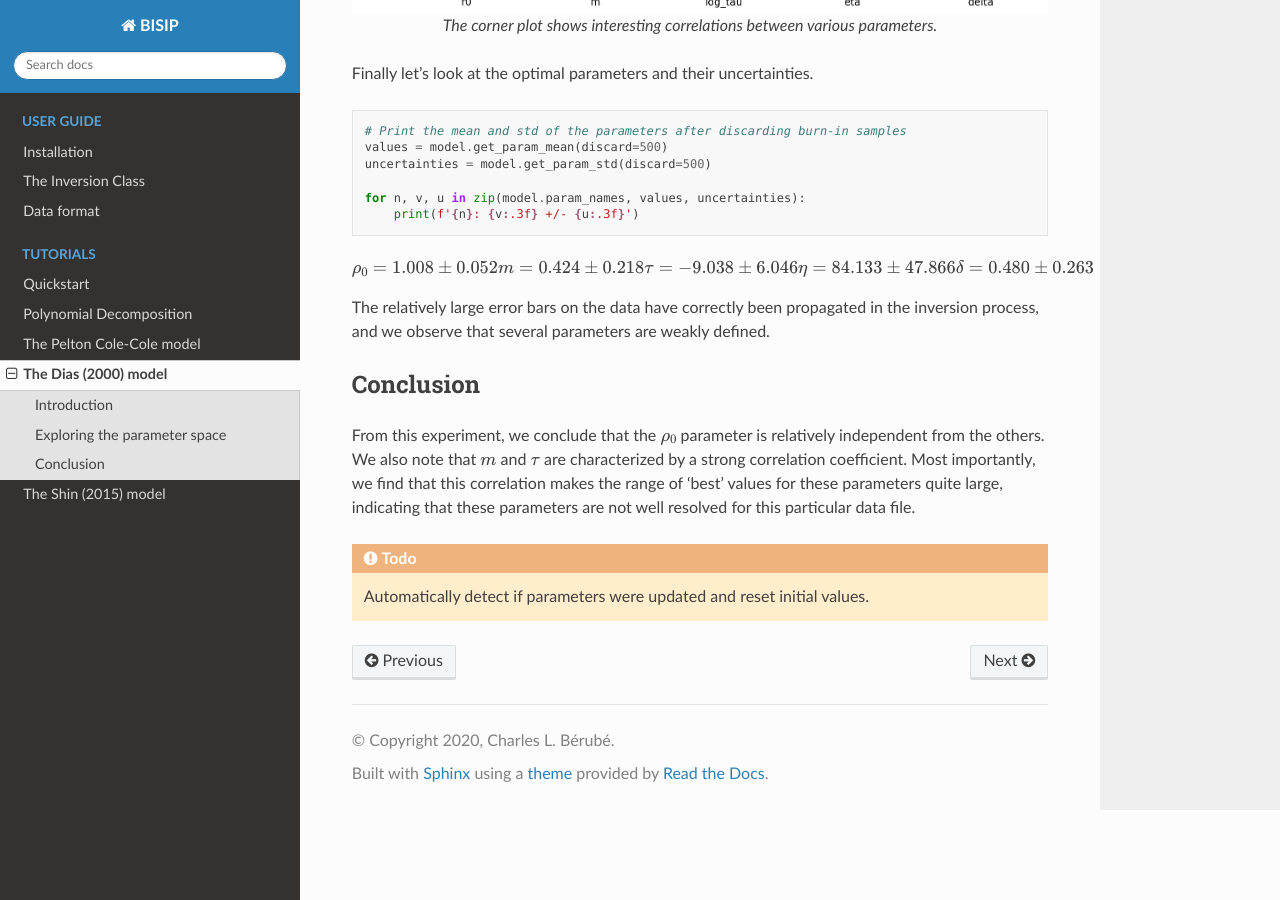
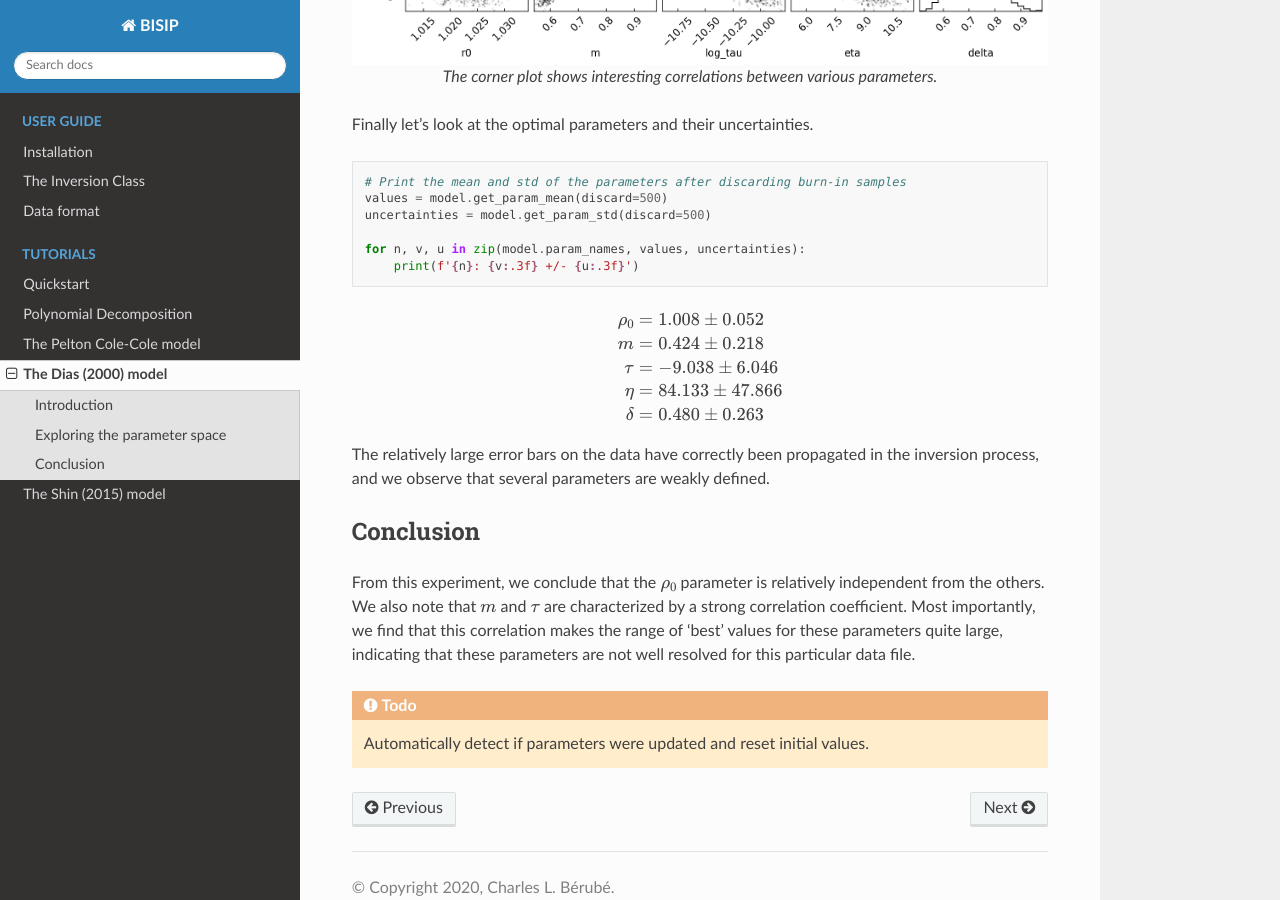
Before and after one commit to clberube/bisip2, a Sphinx documentation site: the page built from docs/tutorials/dias.rst, in a window 1280 px wide and 900 px high, scrolled down 4998 px. Built offline with Sphinx 7.4.7 and the Read the Docs theme 2.0.0, drawn with Linux system fonts in a browser that asks for light colours; some of the changed text lies outside the part shown.

Commit message:
Update docs

```diff
--- a/docs/tutorials/dias.rst
+++ b/docs/tutorials/dias.rst
@@ -16,15 +16,17 @@ predicts that the complex resistivity spectra :math:`\boldsymbol{\rho^*}` of a
 polarizable rock sample can be described by
 
 .. math::
+
     \rho^* = \rho_0 \left[ 1-m\left(1-\frac{1}{1+i\omega\tau'(1+\frac{1}{\mu})} \right) \right],
 
 where :math:`\omega` is the measurement angular frequencies
 (:math:`\omega=2\pi f`) and :math:`i` is the imaginary unit. Additionally,
 
 .. math::
-    \mu = i\omega\tau + \left(i\omega\tau''\right)^{1/2},
-    \tau' = (\tau/\delta)(1 - \delta)/(1 - m),
-    \tau'' = \tau^2 \eta^2.
+
+    \mu &= i\omega\tau + \left(i\omega\tau''\right)^{1/2}, \\
+    \tau' &= (\tau/\delta)(1 - \delta)/(1 - m), \\
+    \tau'' &= \tau^2 \eta^2.
 
 Here, :math:`\rho^*` depends on 5 parameters:
 
@@ -162,11 +164,12 @@ Finally let's look at the optimal parameters and their uncertainties.
         print(f'{n}: {v:.3f} +/- {u:.3f}')
 
 .. math::
-  \rho_0 = 1.008 \pm 0.052
-  m = 0.424 \pm 0.218
-  \tau = -9.038 \pm 6.046
-  \eta = 84.133 \pm 47.866
-  \delta = 0.480 \pm 0.263
+
+  \rho_0 &= 1.008 \pm 0.052 \\
+  m &= 0.424 \pm 0.218 \\
+  \tau &= -9.038 \pm 6.046 \\
+  \eta &= 84.133 \pm 47.866 \\
+  \delta &= 0.480 \pm 0.263 \\
 
 The relatively large error bars on the data have correctly been propagated
 in the inversion process, and we observe that several parameters are weakly defined.
```
